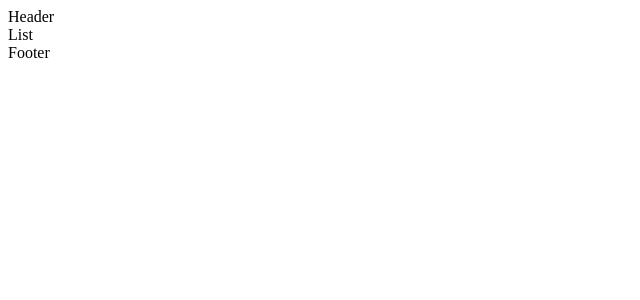
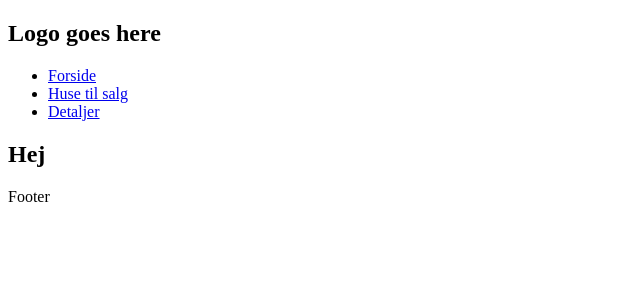
Before and after one commit to Jens180980/Homelands, a React (Create React App) app: page /list in a window 1280 px wide. Shown: the top 300 px of the page, without its empty margins (0-640 px from the left). Built offline with nearby package versions, Linux system fonts and the light colour scheme; no server answers.

Commit message:
initial nav and listdata retrieved

```diff
--- a/src/App.jsx
+++ b/src/App.jsx
@@ -9,7 +9,7 @@ import { Main } from "./Components/Partials/Main";
 function App() {
   return (
     <BrowserRouter>
-    <AuthWrapper>
+      <AuthWrapper>
         <Header />
         <Main>
 
@@ -17,7 +17,7 @@ function App() {
 
         </Main>
         <Footer />
-        </AuthWrapper>
+      </AuthWrapper>
     </BrowserRouter>
   );
 }
--- a/src/Components/Pages/List.jsx
+++ b/src/Components/Pages/List.jsx
@@ -1,7 +1,24 @@
 import React from 'react'
+import axios from 'axios'
+import { useState, useEffect } from 'react';
 
 export const List = () => {
+
+  const [listData, setListData] = useState([]);
+
+	useEffect(() => {
+		const getData = async () => {
+			const result = await axios.get(`https://api.mediehuset.net/homelands/homes`)
+
+			setListData(result.data.items)
+		}
+		getData();
+	}, [setListData])
+
+  console.log(listData)
   return (
-    <div>List</div>
+    <>
+    <h2>Hej</h2>
+    </>
   )
 }
--- a/src/Components/Partials/AllRoutes.jsx
+++ b/src/Components/Partials/AllRoutes.jsx
@@ -15,6 +15,7 @@ export const AllRoutes = () => {
 					<Route path=":product_id" element={<Details />}></Route>
 				</Route>
 			</Route>
+			<Route path="/details" element={<Details />}></Route>
 		</Routes>
 	)
 }
--- a/src/Components/Partials/Header.jsx
+++ b/src/Components/Partials/Header.jsx
@@ -1,7 +1,11 @@
 import React from 'react'
+import { Navigation } from '../Partials/Navigation'
 
 export const Header = () => {
   return (
-    <div>Header</div>
+    <div>
+      <h2>Logo goes here</h2>
+      <Navigation />
+    </div>
   )
 }
--- /dev/null
+++ b/src/Components/Partials/Navigation.jsx
@@ -0,0 +1,13 @@
+import { NavLink } from "react-router-dom"
+
+export const Navigation = () => {
+	return (
+		<nav>
+			<ul>
+				<li><NavLink to="/" >Forside</NavLink></li>
+				<li><NavLink to="/list">Huse til salg</NavLink></li>
+				<li><NavLink to="/details">Detaljer</NavLink></li>
+			</ul>
+		</nav>
+	)
+}
```
